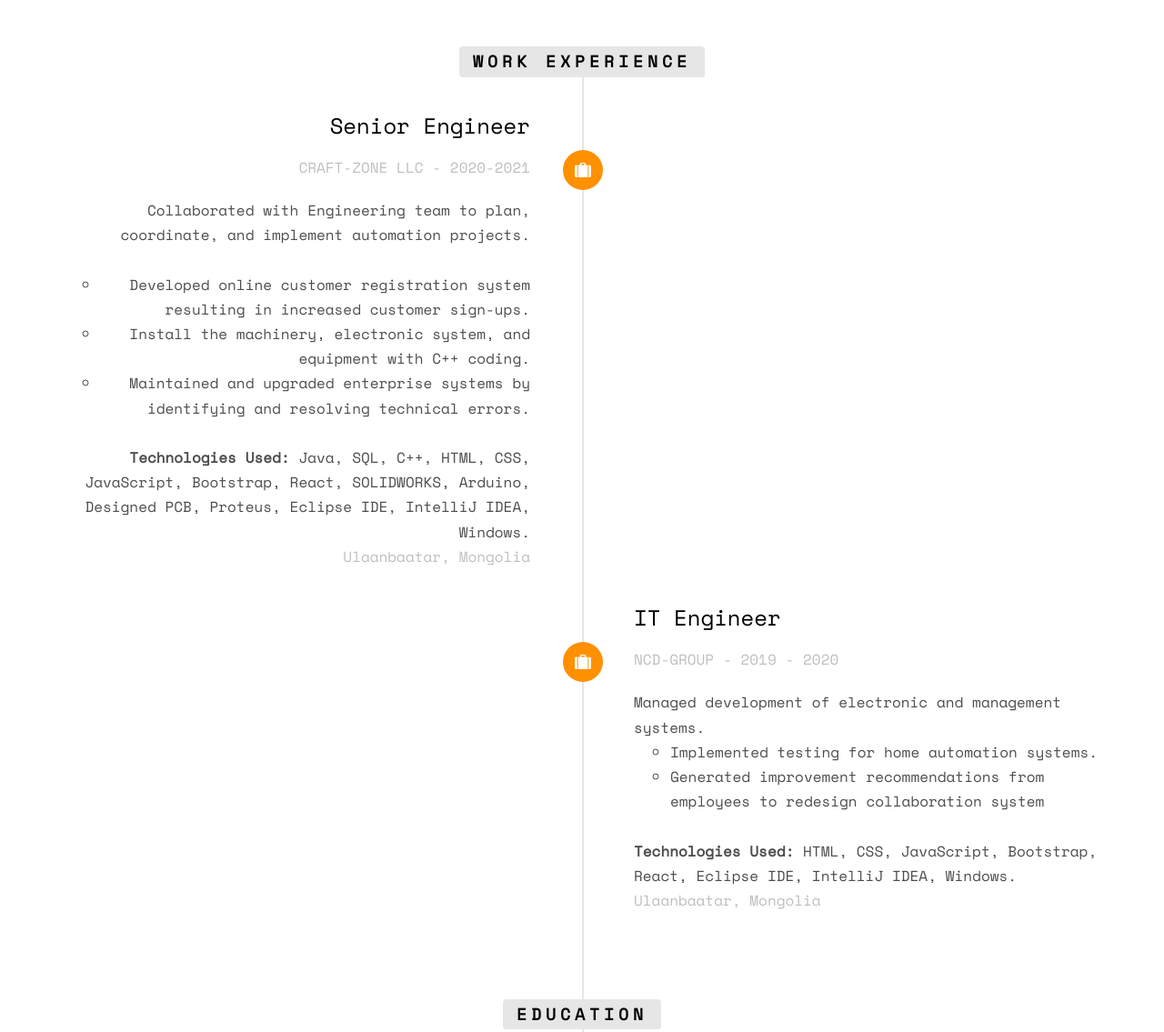
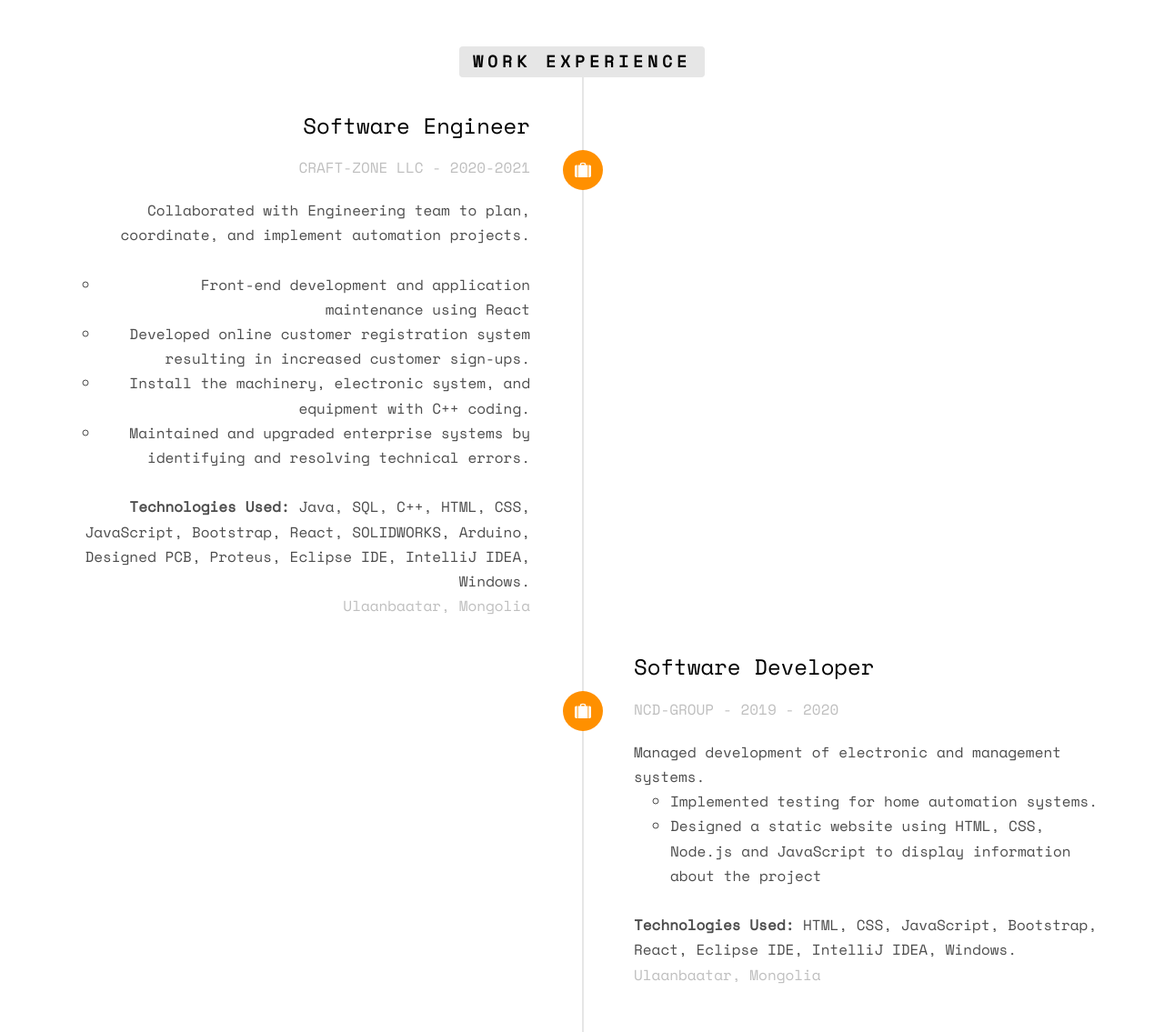
Before and after one commit to WEDNESDAYfate/cv-zaya, a plain HTML site: page index.html in a window 1280 px wide. Shown: the part 1820-2955 px from the top of the page at 91% size. Drawn offline with nearby package versions, Linux system fonts and the light colour scheme; some packages are replaced by stand-ins of ours; no server answers; files whose address does not match are found by name.

Commit message:
updated2

```diff
--- a/index.html
+++ b/index.html
@@ -169,7 +169,7 @@
 								<div class="timeline-badge"><i class="icon-suitcase"></i></div>
 								<div class="timeline-panel">
 									<div class="timeline-heading">
-										<h3 class="timeline-title">Senior Engineer</h3>
+										<h3 class="timeline-title">Software Engineer</h3>
 										<span class="company">CRAFT-ZONE LLC - 2020-2021</span>
 
 									</div>
@@ -179,7 +179,8 @@
 											projects.</p>
 										<br />
 										<ul>
-
+											<li>Front-end development and application maintenance using React
+											</li>
 											<li>Developed online customer registration system resulting in increased
 												customer
 												sign-ups.</li>
@@ -205,16 +206,15 @@
 								<div class="timeline-badge"><i class="icon-suitcase"></i></div>
 								<div class="timeline-panel">
 									<div class="timeline-heading">
-										<h3 class="timeline-title">IT Engineer</h3>
+										<h3 class="timeline-title">Software Developer</h3>
 										<span class="company">NCD-GROUP - 2019 - 2020</span>
 									</div>
 									<div class="timeline-body">
 										<p>Managed development of electronic and management systems.</p>
 										<ul>
 											<li>Implemented testing for home automation systems.</li>
-											<li>Generated improvement recommendations from employees to redesign
-												collaboration
-												system
+											<li>Designed a static website using HTML, CSS, Node.js and JavaScript to
+												display information about the project
 											</li>
 										</ul>
 										<br />
@@ -279,8 +279,7 @@
 					</div>
 				</div>
 				<br />
-				<form class="text-center"
-					action="https://drive.google.com/file/d/1UajgvxsTIvZL7fEIShsMCe28tnIRTQdf/view?usp=sharing">
+				<form class="text-center" action="https://drive.google.com/drive/u/3/my-drive">
 					<div class="form-group">
 						<input type="submit" value="RESUME" class="btn btn-primary text-center ">
 					</div>
```
